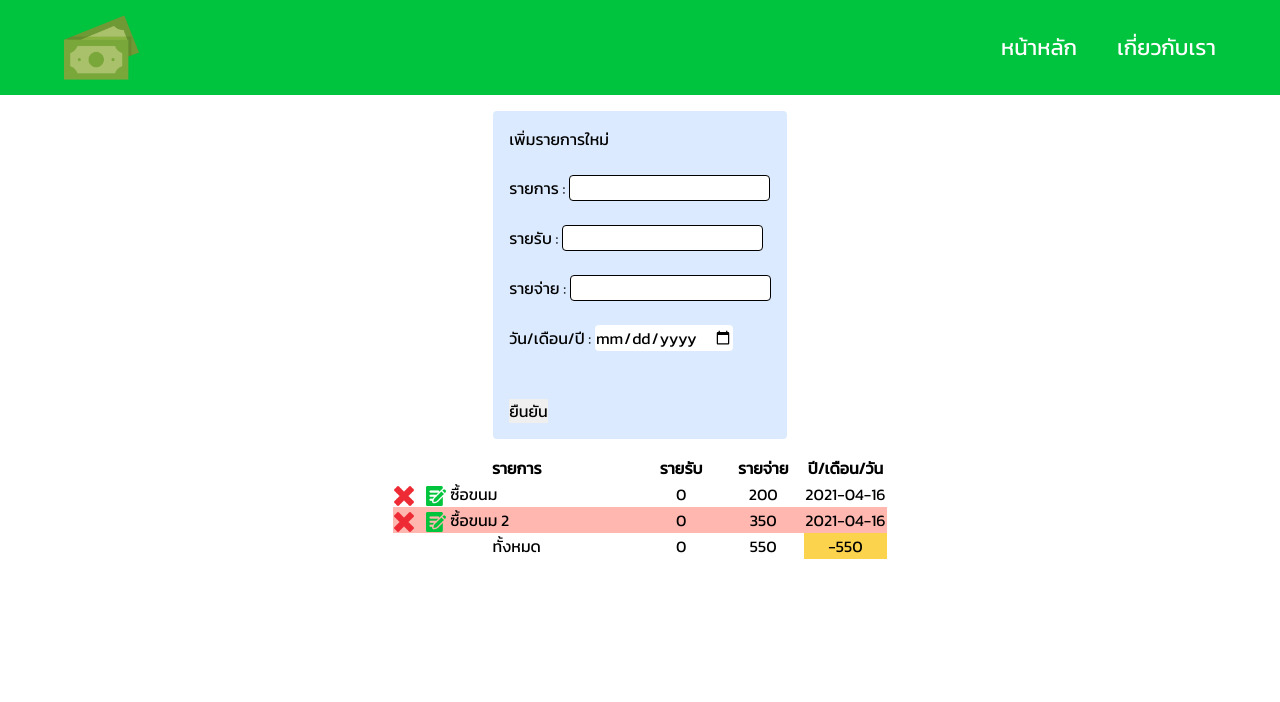
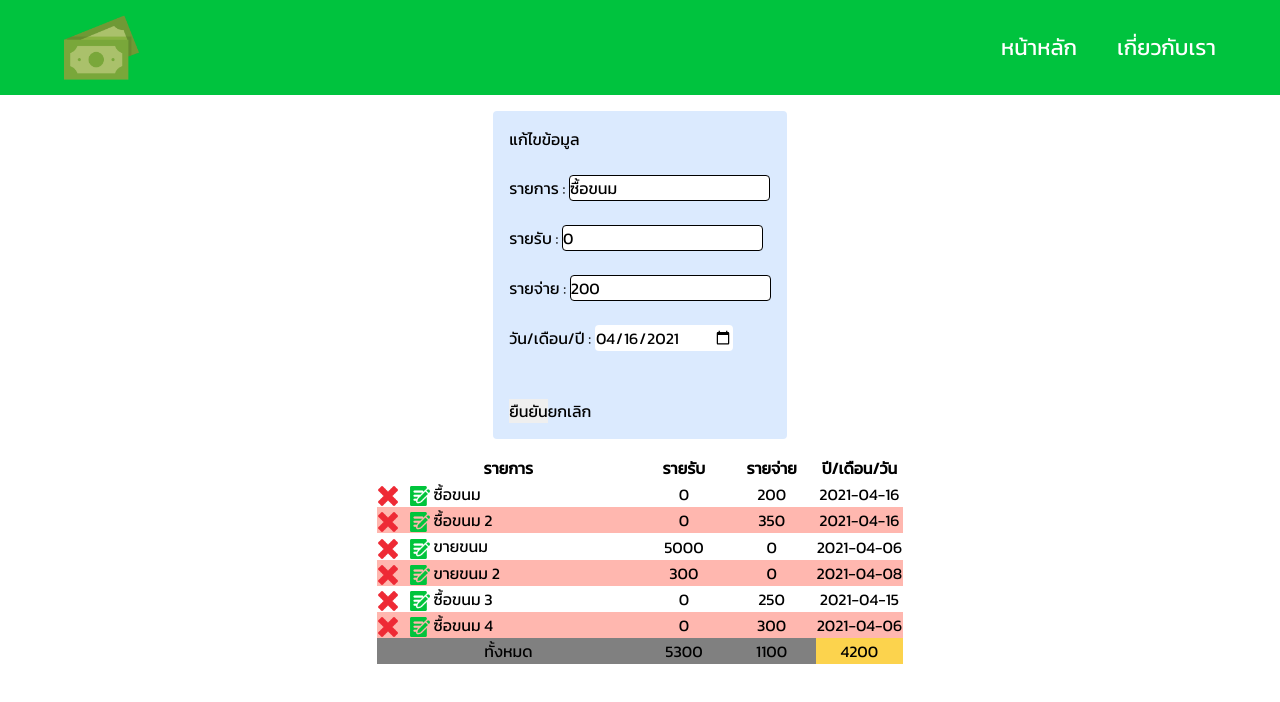
Before and after one commit to lengleng9090/INT203_62130500034_Groupwork_SPA, a Vue app: page / in a window 1280 px wide. Both pictures are taken after a click on the button 436 px from the left and 494 px from the top of the page. Shown: the top 702 px of the page. Built offline with nearby package versions, Linux system fonts and the light colour scheme; data requests are answered from the project's data file.

Commit message:
62130500034 [UPDATE]RESTAPI PUT in Home.vue

```diff
--- a/db.json
+++ b/db.json
@@ -1,11 +1,11 @@
 {
   "Ledger": [
     {
-      "id": 1,
       "description": "ซื้อขนม",
       "receivable": 0,
       "payable": 200,
-      "date": "2021-04-16"
+      "date": "2021-04-16",
+      "id": 1
     },
     {
       "id": 2,
@@ -13,6 +13,34 @@
       "receivable": 0,
       "payable": 350,
       "date": "2021-04-16"
+    },
+    {
+      "description": "ขายขนม",
+      "receivable": 5000,
+      "payable": 0,
+      "date": "2021-04-06",
+      "id": 3
+    },
+    {
+      "description": "ขายขนม 2",
+      "receivable": 300,
+      "payable": 0,
+      "date": "2021-04-08",
+      "id": 4
+    },
+    {
+      "description": "ซื้อขนม 3",
+      "receivable": 0,
+      "payable": 250,
+      "date": "2021-04-15",
+      "id": 5
+    },
+    {
+      "description": "ซื้อขนม 4",
+      "receivable": 0,
+      "payable": 300,
+      "date": "2021-04-06",
+      "id": 6
     }
   ]
 }
--- a/src/components/Table.vue
+++ b/src/components/Table.vue
@@ -18,7 +18,7 @@
               class="inline-block"
             />
           </button>
-          <button>
+          <button @click="editData(result)">
             <img
               src="../../public/img/edit.png"
               width="20"
@@ -31,8 +31,8 @@
         <td id="tdcontent">{{ result.payable }}</td>
         <td id="tdcontent">{{ result.date }}</td>
       </tr>
-      <tr>
-        <td style="text-align: center">ทั้งหมด</td>
+      <tr style=" background-color:gray">
+        <td style="text-align: center;">ทั้งหมด</td>
         <td id="tdcontent">{{ totalReceivable }}</td>
         <td id="tdcontent">{{ totalPayable }}</td>
         <td id="tdcontent" class="bg-yellow-300">{{ calculatedTotal }}</td>
@@ -53,6 +53,13 @@ export default {
 
     };
   },
+  methods:{
+    editData(oldRecord){
+      this.$emit('editId',oldRecord.id);
+      this.$emit('oldRecord',oldRecord);
+    }
+  }
+  ,
   computed: {
     totalPayable: function () {
       let total = 0;
--- a/src/views/Home.vue
+++ b/src/views/Home.vue
@@ -1,24 +1,59 @@
 <template>
   <navigation-bar />
   <div class="flex justify-between">
-    <div class="inline-block"/>
-    <form class="space-y-6 m-4 p-4 inline-block bg-blue-100 rounded" @submit.prevent="submitForm">
-      <h1>เพิ่มรายการใหม่</h1>
-      <p>รายการ : <input type="text" class="border border-black rounded" v-model="enteredDescription"/></p>
-      <sup v-show="unavailableDescription">*โปรดเติมข้อความในช่องว่างให้เรียบร้อย</sup>
-      <p>รายรับ : <input type="number" class="border border-black rounded" v-model="enteredReceivable"/></p>
-      <sup v-show="unavailableReceivable">*โปรดระบุจำนวนเงินให้เรียบร้อย (หากไม่มีให้ใส่ 0)</sup>
-      <p>รายจ่าย : <input type="number" class="border border-black rounded" v-model="enteredPayable"/></p>
-      <sup v-show="unavailablePayable">*โปรดระบุจำนวนเงินให้เรียบร้อย (หากไม่มีให้ใส่ 0)</sup>
-      <p>วัน/เดือน/ปี : <input class="bg-white rounded" type="date" v-model="enteredDate"/></p>
+    <div class="inline-block" />
+    <form
+      class="space-y-6 m-4 p-4 inline-block bg-blue-100 rounded"
+      @submit.prevent="submitForm"
+    >
+      <h1 v-if="!isEdit">เพิ่มรายการใหม่</h1>
+      <h1 v-else>แก้ไขข้อมูล</h1>
+      <p>
+        รายการ :
+        <input
+          type="text"
+          class="border border-black rounded"
+          v-model="enteredDescription"
+        />
+      </p>
+      <sup v-show="unavailableDescription"
+        >*โปรดเติมข้อความในช่องว่างให้เรียบร้อย</sup
+      >
+      <p>
+        รายรับ :
+        <input
+          type="number"
+          class="border border-black rounded"
+          v-model="enteredReceivable"
+        />
+      </p>
+      <sup v-show="unavailableReceivable"
+        >*โปรดระบุจำนวนเงินให้เรียบร้อย (หากไม่มีให้ใส่ 0)</sup
+      >
+      <p>
+        รายจ่าย :
+        <input
+          type="number"
+          class="border border-black rounded"
+          v-model="enteredPayable"
+        />
+      </p>
+      <sup v-show="unavailablePayable"
+        >*โปรดระบุจำนวนเงินให้เรียบร้อย (หากไม่มีให้ใส่ 0)</sup
+      >
+      <p>
+        วัน/เดือน/ปี :
+        <input class="bg-white rounded" type="date" v-model="enteredDate" />
+      </p>
       <sup v-show="unavailableDate">*โปรดระบุ วัน/เดือน/ปี ให้เรียบร้อย</sup>
-      <br>
+      <br />
       <input type="submit" value="ยืนยัน" />
+      <button v-on:click="cancelEdit" v-show="isEdit">ยกเลิก</button>
     </form>
-    <div class="inline-block"/>
+    <div class="inline-block" />
   </div>
 
-  <Table :results="results" />
+  <Table :results="results" @oldRecord="showData" />
 </template>
 
 <script>
@@ -39,22 +74,29 @@ export default {
       unavailableReceivable:false,
       unavailablePayable:false,
       unavailableDate:false,
+      isEdit:false,
+      editId:null,
       results: [],
     };
   },
   methods: {
     submitForm(){
       this.unavailableDescription = this.enteredDescription === "" ? true : false;
-      this.unavailableReceivable = !this.enteredReceivable ? true : false;
-      this.unavailablePayable = !this.enteredPayable ? true : false;
+      this.unavailableReceivable = this.enteredReceivable=== null ? true : false;
+      this.unavailablePayable = this.enteredPayable=== null ? true : false;
       this.unavailableDate = this.enteredDate === "" ? true : false;
-      console.log(this.unavailableDate)
       if(this.unavailableDescription || this.unavailableReceivable || this.unavailablePayable || this.unavailableDate){
         return;
       }
       this.enteredReceivable = parseInt(this.enteredReceivable);
       this.enteredPayable = parseInt(this.enteredPayable);
-      this.postData({description:this.enteredDescription,receivable:this.enteredReceivable,payable:this.enteredPayable,date:this.enteredDate});
+      if(this.isEdit ===true){
+        this.editData({description:this.enteredDescription,receivable:this.enteredReceivable,payable:this.enteredPayable,date:this.enteredDate});
+      }
+      else{
+        this.postData({description:this.enteredDescription,receivable:this.enteredReceivable,payable:this.enteredPayable,date:this.enteredDate});
+      }
+
     },
     async getData() {
       try {
@@ -79,9 +121,58 @@ export default {
         });
         const data = await response.json();
         this.results = [...this.results, data];
+        this.enteredDescription="";
+      this.enteredReceivable=null;
+      this.enteredPayable=null;
+      this.enteredDate="";
       }catch(error){
         console.log(error);
       }
+    },
+    showData(oldRecord){
+      this.isEdit = true;
+      this.editId = oldRecord.id;
+      this.enteredDescription = oldRecord.description;
+      this.enteredReceivable = oldRecord.receivable;
+      this.enteredPayable = oldRecord.payable;
+      this.enteredDate = oldRecord.date;
+    },
+    async editData(editRecord){
+      try{
+      const response = await fetch("http://localhost:5000/Ledger/"+this.editId, {
+        method:"PUT",
+        headers: {
+              "content-type": "application/json",
+        },
+        body: JSON.stringify({
+              description: editRecord.description,
+              receivable: editRecord.receivable,
+              payable: editRecord.payable,
+              date: editRecord.date
+            })
+      });
+      const data = await response.json();
+      this.results = this.results.map((result)=>
+       result.id === this.editId
+       ?{...result,description:data.description,receivable:data.receivable,payable:data.payable,date:data.date}
+       : result);
+       this.isEdit = false;
+       this.enteredDescription="";
+      this.enteredReceivable=null;
+      this.enteredPayable=null;
+      this.enteredDate="";
+      this.editId="";
+      }catch(error){
+        console.log(error);
+      }
+    },
+    cancelEdit(){
+      this.isEdit = false;
+      this.enteredDescription="";
+      this.enteredReceivable=null;
+      this.enteredPayable=null;
+      this.enteredDate="";
+      this.editId="";
     }
   },
   async created() {
@@ -90,7 +181,7 @@ export default {
 };
 </script>
 <style scoped>
-sup{
+sup {
   color: red;
 }
 </style>
```
